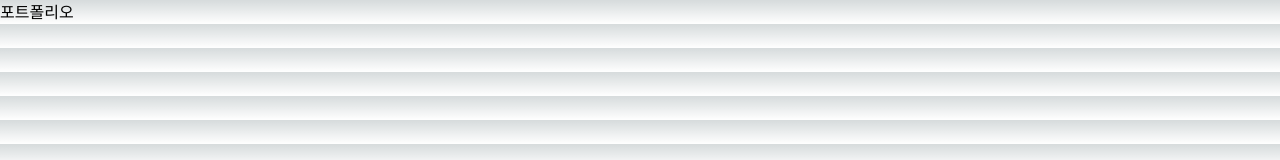
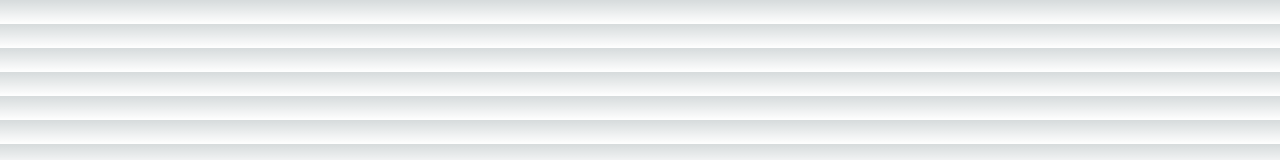
Before and after one commit to Shim-sim/shimsungbo-portfolio, a Next.js app: page / in a window 1280 px wide. Shown: the top 160 px of the page. Built offline with nearby package versions, Linux system fonts and the light colour scheme.

Commit message:
gsap 적용

```diff
--- a/package.json
+++ b/package.json
@@ -15,6 +15,7 @@
     "autoprefixer": "10.4.15",
     "eslint": "8.48.0",
     "eslint-config-next": "13.4.19",
+    "gsap": "^3.12.2",
     "next": "13.4.19",
     "postcss": "8.4.29",
     "react": "18.2.0",
--- a/src/pages/_app.tsx
+++ b/src/pages/_app.tsx
@@ -1,6 +1,6 @@
-import '@/styles/globals.css'
-import type { AppProps } from 'next/app'
+import '../styles/globals.css';
+import type { AppProps } from 'next/app';
 
 export default function App({ Component, pageProps }: AppProps) {
-  return <Component {...pageProps} />
+  return <Component {...pageProps} />;
 }
--- a/src/pages/index.tsx
+++ b/src/pages/index.tsx
@@ -1,14 +1,24 @@
-import Image from 'next/image';
-import { Inter } from 'next/font/google';
+import React, { useEffect, useRef } from 'react';
+import { gsap } from 'gsap';
 
-const inter = Inter({ subsets: ['latin'] });
+const Home = () => {
+  const myHeader = useRef(null);
 
-export default function Home() {
+  useEffect(() => {
+    gsap.to(myHeader.current, {
+      opacity: 0,
+      duration: 3,
+    });
+  }, []);
+
   return (
     <main
-      className={`flex min-h-screen flex-col items-center justify-between p-24 ${inter.className}`}
+      ref={myHeader}
+      className="flex h-screen w-screen justify-center items-center bg-[#333333]"
     >
-      포트폴리오
+      kkkk123
     </main>
   );
-}
+};
+
+export default Home;
```
Also changed, not shown: 1 other file (tests, documents, lock files or other folders).
